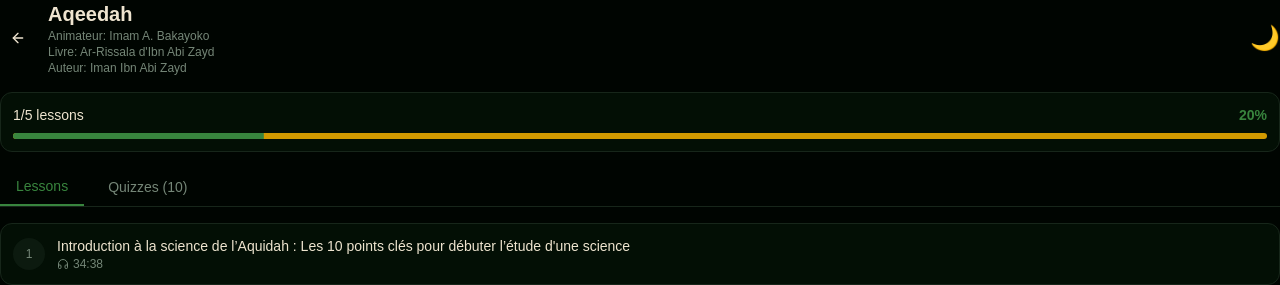
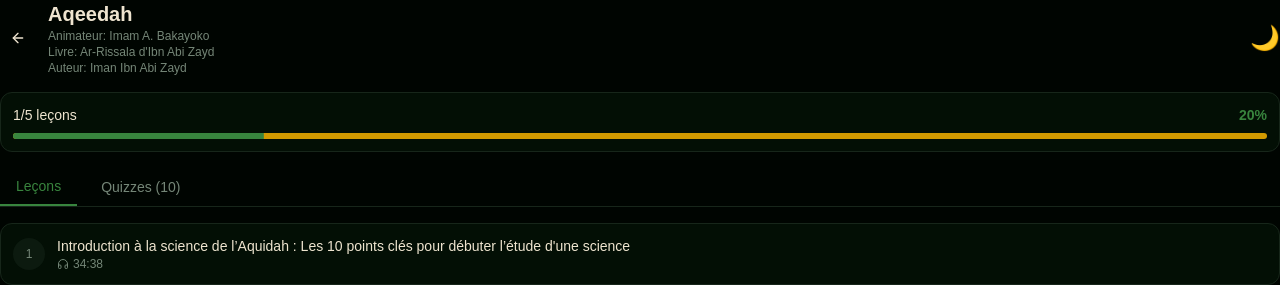
Before and after one commit to abdulkaderlougue/DCJS, a React (Vite) app in the folder frontend/: page /courses/aqeedah in a window 1280 px wide. Shown: the top 285 px of the page. Built offline with nearby package versions, Linux system fonts and the light colour scheme.

Commit message:
updated english words to french, lessons

```diff
--- a/frontend/src/app/pages/CourseDetailPage.jsx
+++ b/frontend/src/app/pages/CourseDetailPage.jsx
@@ -57,7 +57,7 @@ return (
       {/* Progress */}
       <div className="rounded-lg border border-border bg-card p-3">
         <div className="flex items-center justify-between text-sm">
-          <span className="text-card-foreground">{course.completedLessons}/{course.totalLessons} lessons</span>
+          <span className="text-card-foreground">{course.completedLessons}/{course.totalLessons} leçon{course.totalLessons >1 ? "s":""}</span>
           <span className="font-bold text-primary">{progress}%</span>
         </div>
         <Progress value={progress} className="mt-2 h-1.5" />
@@ -80,7 +80,7 @@ return (
             tab === "lessons" ? "border-b-2 border-primary text-primary" : "text-muted-foreground"
           }`}
         >
-          Lessons
+          Leçons
         </button>
 
         {/* Quiz section if there is any quiz */}
--- a/frontend/src/components/CourseCard.jsx
+++ b/frontend/src/components/CourseCard.jsx
@@ -24,7 +24,7 @@ const CourseCard = ({ course }) => {
           <h3 className="truncate font-semibold text-card-foreground">{course.title}</h3>
           <span className="shrink-0 font-arabic text-sm text-muted-foreground">{course.titleAr}</span>
         </div>
-        <p className="mt-0.5 text-xs text-muted-foreground">{course.instructor} · {course.totalLessons} lessons</p>
+        <p className="mt-0.5 text-xs text-muted-foreground">{course.instructor} · {course.totalLessons} leçon{course.totalLessons >1 ? "s":""}</p>
         <div className="mt-2 flex items-center gap-2">
           <Progress value={progress} className="h-1.5 flex-1" aria-label={`${progress}% complete`} />
           <span className="text-xs font-medium text-primary">{progress}%</span>
```
